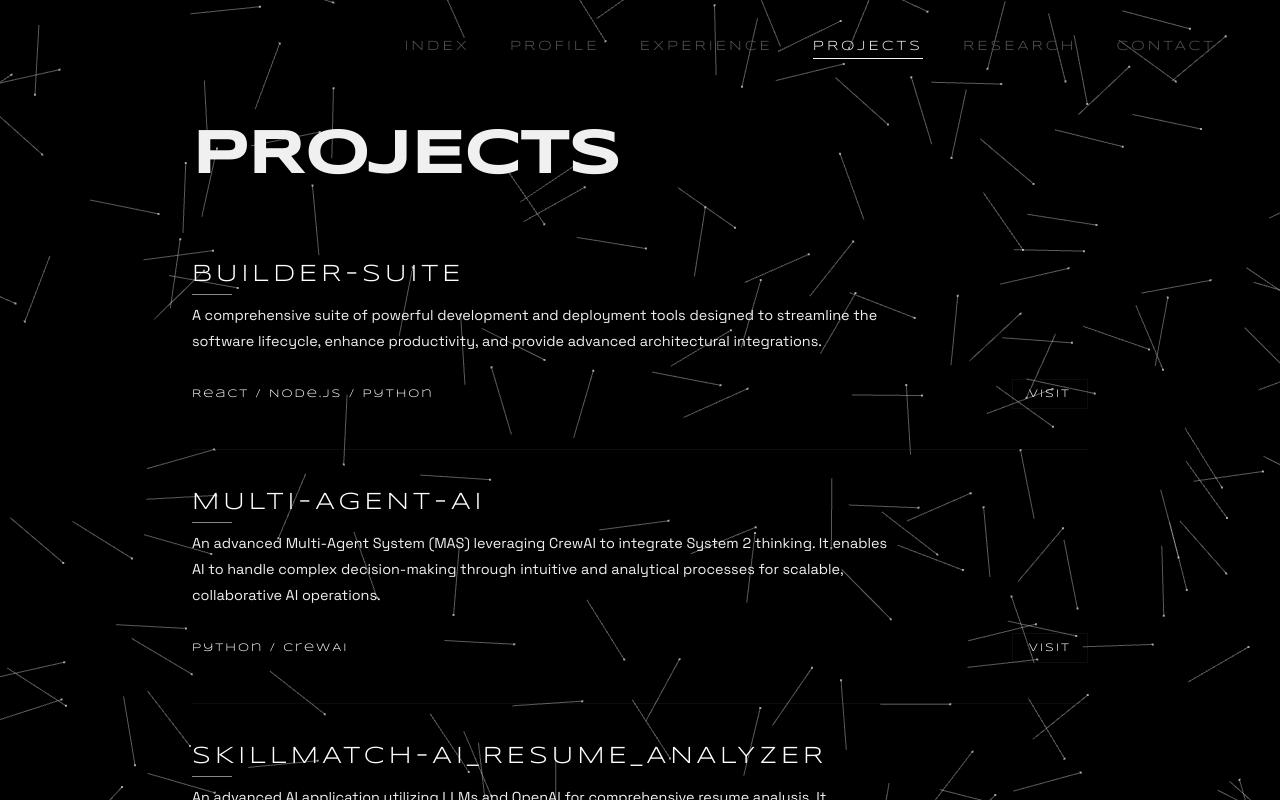
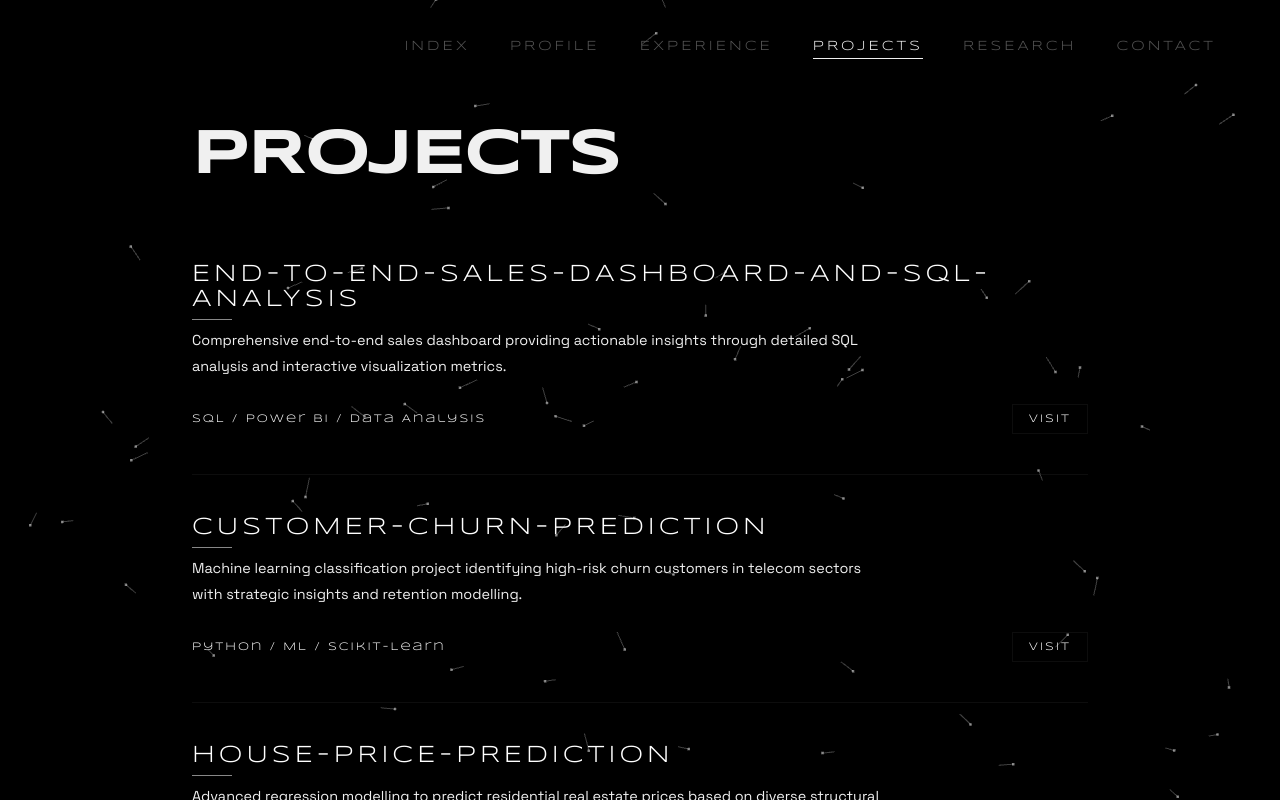
Before and after one commit to SubashSK777/Portfolio, a React (Vite) app: page /projects in a window 1280 px wide. Built offline with nearby package versions, Linux system fonts and the light colour scheme.

Commit message:
UI: Slimy noodle background curves and updated project order

```diff
--- a/src/components/BackgroundOverlay.jsx
+++ b/src/components/BackgroundOverlay.jsx
@@ -25,9 +25,11 @@ const BackgroundOverlay = () => {
     currentMount.appendChild(renderer.domElement);
 
     // 2. Geometry creation
-    const SEGMENTS_COUNT = 300;
-    const SEGMENT_LENGTH = 70; // "Long" lines
-    const linePositions = new Float32Array(SEGMENTS_COUNT * 2 * 3);
+    const SEGMENTS_COUNT = 100; // Total noodles
+    const HISTORY_LENGTH = 15; // Segments per noodle
+    const TOTAL_SEGMENTS = SEGMENTS_COUNT * (HISTORY_LENGTH - 1);
+
+    const linePositions = new Float32Array(TOTAL_SEGMENTS * 2 * 3);
     const dotPositions = new Float32Array(SEGMENTS_COUNT * 3);
 
     // Initialize properties
@@ -36,12 +38,18 @@ const BackgroundOverlay = () => {
         const x = (Math.random() - 0.5) * window.innerWidth;
         const y = (Math.random() - 0.5) * window.innerHeight;
 
+        const history = [];
+        for (let j = 0; j < HISTORY_LENGTH; j++) {
+            history.push({ x, y });
+        }
+
         particles.push({
             x: x,
             y: y,
-            speed: 1.2 + Math.random() * 1.8,
-            offsetX: Math.random() * 1000,
-            offsetY: Math.random() * 1000
+            history: history,
+            speed: 0.6 + Math.random() * 0.8, // "Slow" lines
+            offsetX: Math.random() * 5000,
+            offsetY: Math.random() * 5000
         });
     }
 
@@ -54,14 +62,14 @@ const BackgroundOverlay = () => {
     const lineMaterial = new THREE.LineBasicMaterial({
         color: 0xffffff,
         transparent: true,
-        opacity: 0.35,
+        opacity: 0.25,
     });
 
     const dotMaterial = new THREE.PointsMaterial({
         color: 0xffffff,
-        size: 2,
+        size: 2.5,
         transparent: true,
-        opacity: 0.6,
+        opacity: 0.5,
         sizeAttenuation: false
     });
 
@@ -96,32 +104,31 @@ const BackgroundOverlay = () => {
     let time = 0;
 
     const animate = () => {
-        time += 0.0015;
+        time += 0.0008; // "Slow" flow
         const linePosAttr = lineGeometry.attributes.position;
         const dotPosAttr = dotGeometry.attributes.position;
         const width = window.innerWidth;
         const height = window.innerHeight;
 
+        let segmentIdx = 0;
+
         for (let i = 0; i < SEGMENTS_COUNT; i++) {
             const p = particles[i];
 
-            if (isNaN(p.x)) p.x = 0;
-            if (isNaN(p.y)) p.y = 0;
-
             // Flow field calculation (slimy/smooth)
-            const scale = 0.0015;
-            let angle = Math.sin(p.x * scale + time + p.offsetX) + Math.cos(p.y * scale + time + p.offsetY);
+            const scale = 0.001;
+            let angle = Math.sin(p.x * scale + time + p.offsetX) * 2 + Math.cos(p.y * scale + time + p.offsetY) * 2;
 
             // Interaction calculation
             const dx = p.x - mousePos.x;
             const dy = p.y - mousePos.y;
             const distSq = dx * dx + dy * dy;
-            const radiusSq = 35000;
+            const radiusSq = 40000;
 
             if (distSq > 0 && distSq < radiusSq) {
                 const force = (radiusSq - distSq) / radiusSq;
                 const targetAngle = Math.atan2(dy, dx);
-                angle += (targetAngle - angle) * force * 1.8;
+                angle += (targetAngle - angle) * force * 2.5;
             }
 
             const vx = Math.cos(angle);
@@ -131,21 +138,36 @@ const BackgroundOverlay = () => {
             p.y += vy * p.speed;
 
             // Wrapping bounds
-            const pad = SEGMENT_LENGTH * 2;
-            if (p.x < -width/2 - pad) p.x = width/2 + pad;
-            else if (p.x > width/2 + pad) p.x = -width/2 - pad;
+            const pad = 150;
+            let wrapped = false;
+            if (p.x < -width/2 - pad) { p.x = width/2 + pad; wrapped = true; }
+            else if (p.x > width/2 + pad) { p.x = -width/2 - pad; wrapped = true; }
 
-            if (p.y < -height/2 - pad) p.y = height/2 + pad;
-            else if (p.y > height/2 + pad) p.y = -height/2 - pad;
+            if (p.y < -height/2 - pad) { p.y = height/2 + pad; wrapped = true; }
+            else if (p.y > height/2 + pad) { p.y = -height/2 - pad; wrapped = true; }
 
-            // Update line head/tail
-            const headIdx = i * 2;
-            const tailIdx = i * 2 + 1;
+            // Update history
+            if (wrapped) {
+                for(let j=0; j<HISTORY_LENGTH; j++) {
+                    p.history[j].x = p.x;
+                    p.history[j].y = p.y;
+                }
+            } else {
+                p.history.unshift({ x: p.x, y: p.y });
+                p.history.pop();
+            }
 
-            linePosAttr.setXYZ(headIdx, p.x, p.y, 0);
-            linePosAttr.setXYZ(tailIdx, p.x - vx * SEGMENT_LENGTH, p.y - vy * SEGMENT_LENGTH, 0);
+            // Update line segments (noodles)
+            for (let j = 0; j < HISTORY_LENGTH - 1; j++) {
+                const h1 = p.history[j];
+                const h2 = p.history[j+1];
 
-            // Update dot (the head of the line)
+                linePosAttr.setXYZ(segmentIdx, h1.x, h1.y, 0);
+                linePosAttr.setXYZ(segmentIdx + 1, h2.x, h2.y, 0);
+                segmentIdx += 2;
+            }
+
+            // Update leading dot
             dotPosAttr.setXYZ(i, p.x, p.y, 0);
         }
 
--- a/src/pages/Projects.jsx
+++ b/src/pages/Projects.jsx
@@ -5,82 +5,58 @@ import PageTransition from '../components/PageTransition';
 const hardcodedProjects = [
     {
         id: 0,
-        name: 'Builder-Suite',
-        html_url: 'https://github.com/SubashSK777/Builder-Suite',
-        description: 'A comprehensive suite of powerful development and deployment tools designed to streamline the software lifecycle, enhance productivity, and provide advanced architectural integrations.',
+        name: 'End-to-End-Sales-Dashboard-and-SQL-Analysis',
+        html_url: 'https://github.com/SubashSK777/End-to-End-Sales-Dashboard-and-SQL-Analysis',
+        description: 'Comprehensive end-to-end sales dashboard providing actionable insights through detailed SQL analysis and interactive visualization metrics.',
+        language: 'SQL / Power BI / Data Analysis',
+        stargazers_count: '—'
+    },
+    {
+        id: 1,
+        name: 'Customer-Churn-Prediction',
+        html_url: 'https://github.com/SubashSK777/Customer-Churn-Prediction',
+        description: 'Machine learning classification project identifying high-risk churn customers in telecom sectors with strategic insights and retention modelling.',
+        language: 'Python / ML / Scikit-Learn',
+        stargazers_count: '—'
+    },
+    {
+        id: 2,
+        name: 'House-Price-Prediction',
+        html_url: 'https://github.com/SubashSK777/House-Price-Prediction',
+        description: 'Advanced regression modelling to predict residential real estate prices based on diverse structural and geographical features.',
+        language: 'Python / Regression / Pandas',
+        stargazers_count: '—'
+    },
+    {
+        id: 3,
+        name: 'IEEE-Paper-Builder',
+        html_url: 'https://github.com/SubashSK777/IEEE-Paper-Builder',
+        description: 'Automated document processing platform engineered to format academic research papers according to strict IEEE standards using React and Google Docs integrations.',
         language: 'React / Node.js / Python',
         stargazers_count: '—'
     },
     {
-        id: 1,
+        id: 4,
         name: 'Multi-Agent-AI',
         html_url: 'https://github.com/SubashSK777/Multi-Agent-AI',
-        description: 'An advanced Multi-Agent System (MAS) leveraging CrewAI to integrate System 2 thinking. It enables AI to handle complex decision-making through intuitive and analytical processes for scalable, collaborative AI operations.',
-        language: 'Python / CrewAI',
-        stargazers_count: '—'
-    },
-    {
-        id: 2,
-        name: 'SkillMatch-AI_Resume_Analyzer',
-        html_url: 'https://github.com/SubashSK777/SkillMatch-AI_Resume_Analyzer',
-        description: 'An advanced AI application utilizing LLMs and OpenAI for comprehensive resume analysis. It dynamically extracts LinkedIn data via Selenium, evaluates strengths, identifies weaknesses, and offers personalized job title recommendations.',
-        language: 'Python / OpenAI / Selenium',
-        stargazers_count: '—'
-    },
-    {
-        id: 3,
-        name: 'Med_AI',
-        html_url: 'https://github.com/SubashSK777/Med_AI',
-        description: 'An AI-driven medical assistance application that utilizes machine learning to cluster symptoms and offer accurate diagnostics based on user input. Integrated with Azure Computer Vision API for handwritten text extraction.',
-        language: 'Python / Machine Learning / Azure CV',
-        stargazers_count: '—'
-    },
-    {
-        id: 4,
-        name: 'Racing-CV',
-        html_url: 'https://github.com/SubashSK777/Racing-CV',
-        description: 'A dedicated Computer Vision program to play high-speed racing games using hand gestures instead of a mouse or keyboard. It utilizes OpenCV, CVZone, and Pynput for versatile control scheme adaptation.',
-        language: 'Python / OpenCV / CVZone / Pynput',
+        description: 'Sophisticated Multi-Agent System (MAS) architecture utilizing CrewAI for collaborative task management and advanced problem solving.',
+        language: 'Python / CrewAI / LLMs',
         stargazers_count: '—'
     },
     {
         id: 5,
-        name: 'Multi-Agent-Market-Researcher',
-        html_url: 'https://github.com/SubashSK777/Multi-Agent-Market-Researcher',
-        description: 'A comprehensive financial and market analysis tool that employs multiple specialized AI agents (CrewAI, Langchain, Google Gemini Flash). It autonomously gathers, analyzes, and compiles internet data into cohesive factual reports.',
-        language: 'Python / CrewAI / Langchain / Gemini',
+        name: 'SkillMatch-AI_Resume_Analyzer',
+        html_url: 'https://github.com/SubashSK777/SkillMatch-AI_Resume_Analyzer',
+        description: 'Neural NLP intelligence engine evaluating resume quality, performing LinkedIn scraping, and calculating skill gaps for optimized job matching.',
+        language: 'Python / Selenium / OpenAI',
         stargazers_count: '—'
     },
     {
         id: 6,
-        name: 'House-Price-Prediction',
-        html_url: 'https://github.com/SubashSK777/House-Price-Prediction',
-        description: 'A machine learning model to predict house prices using various regression techniques.',
-        language: 'Python / Jupyter Notebook',
-        stargazers_count: '—'
-    },
-    {
-        id: 7,
-        name: 'Customer-Churn-Prediction',
-        html_url: 'https://github.com/SubashSK777/Customer-Churn-Prediction',
-        description: 'An analytical model determining customer churn to provide insights and improve retention strategies.',
-        language: 'Python / Machine Learning',
-        stargazers_count: '—'
-    },
-    {
-        id: 8,
-        name: 'End-to-End-Sales-Dashboard-and-SQL-Analysis',
-        html_url: 'https://github.com/SubashSK777/End-to-End-Sales-Dashboard-and-SQL-Analysis',
-        description: 'A comprehensive end-to-end sales dashboard providing actionable insights through detailed SQL analysis.',
-        language: 'SQL / Data Visualization',
-        stargazers_count: '—'
-    },
-    {
-        id: 9,
-        name: 'IEEE-Paper-Builder',
-        html_url: 'https://github.com/SubashSK777/IEEE-Paper-Builder',
-        description: 'A tool to generate and format research papers following IEEE standards. Streamlines the document creation process.',
-        language: 'Python',
+        name: 'Med_AI',
+        html_url: 'https://github.com/SubashSK777/Med_AI',
+        description: 'Medical diagnostic intelligence system leveraging Azure CV and clustering algorithms to decode prescriptions and suggest pathological pathways.',
+        language: 'Python / Flask / Azure / ML',
         stargazers_count: '—'
     }
 ];
```
